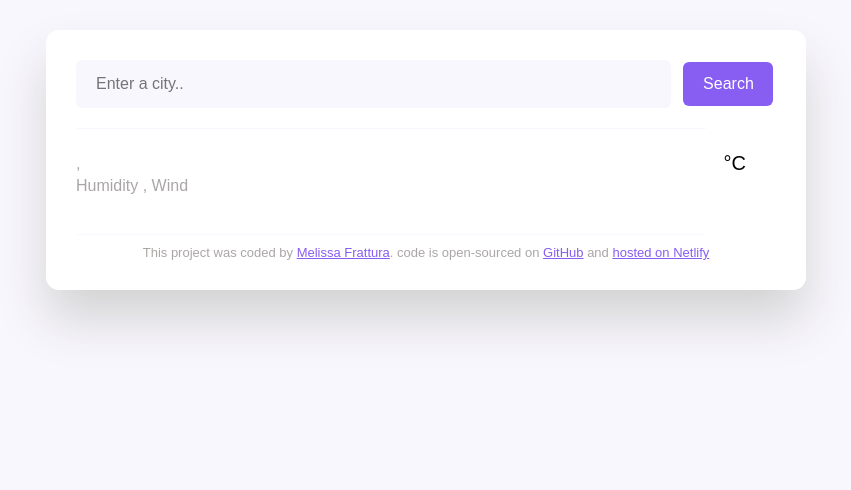
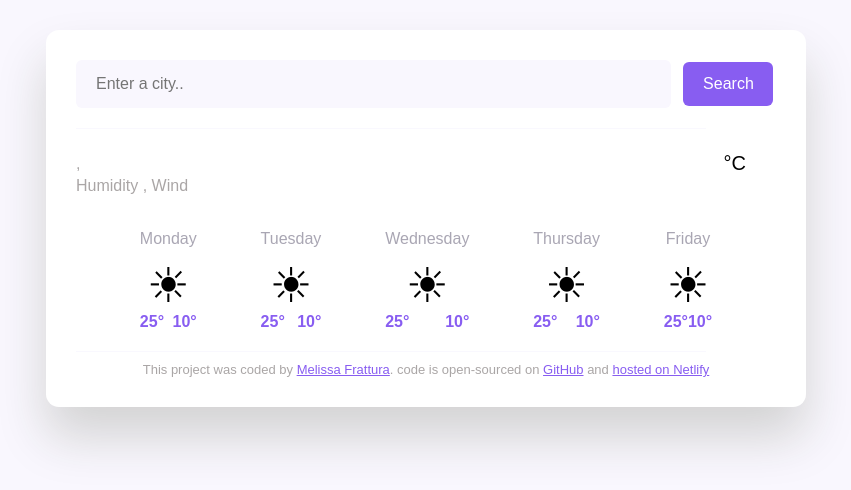
Before and after one commit to mfrattura/myWeatherApplication, a plain HTML site: page index.html in a window 1280 px wide. Shown: the whole page, without its empty margins (214-1065 px from the left). Drawn offline with nearby package versions, Linux system fonts and the light colour scheme; no server answers; a web font is replaced by a local one.

Commit message:
forecast HTML/CSS
added forecast style/html

```diff
--- a/index.html
+++ b/index.html
@@ -47,28 +47,48 @@
             <div class="weather-unit" id="unit">°C</div>
           </div>
         </div>
-        <!-- <div class="weather-forecast">
-          <div>
-            <span>Monday</span>
-            <span>☀</span>
-            <span>25°C</span>
+        <div class="weather-forecast">
+          <div class="forecast-day">
+            <div class="forecast-date">Monday</div>
+            <div class="forecast-icon">☀</div>
+            <div class="forecast-temps">
+              <div>25°</div>
+              <div>10°</div>
+            </div>
           </div>
-          <div>
-            <span>Tuesday</span>
-            <span>☀</span>
-            <span>25°C</span>
+          <div class="forecast-day">
+            <div class="forecast-date">Tuesday</div>
+            <div class="forecast-icon">☀</div>
+            <div class="forecast-temps">
+              <div>25°</div>
+              <div>10°</div>
+            </div>
           </div>
-          <div>
-            <span>Wednesday</span>
-            <span>☀</span>
-            <span>25°C</span>
+          <div class="forecast-day">
+            <div class="forecast-date">Wednesday</div>
+            <div class="forecast-icon">☀</div>
+            <div class="forecast-temps">
+              <div>25°</div>
+              <div>10°</div>
+            </div>
           </div>
-          <div>
-            <span>Thursday</span>
-            <span>☀</span>
-            <span>25°C</span>
+          <div class="forecast-day">
+            <div class="forecast-date">Thursday</div>
+            <div class="forecast-icon">☀</div>
+            <div class="forecast-temps">
+              <div>25°</div>
+              <div>10°</div>
+            </div>
           </div>
-        </div> -->
+          <div class="forecast-day">
+            <div class="forecast-date">Friday</div>
+            <div class="forecast-icon">☀</div>
+            <div class="forecast-temps">
+              <div>25°</div>
+              <div>10°</div>
+            </div>
+          </div>
+        </div>
       </main>
       <hr />
       <footer>
--- a/src/style.css
+++ b/src/style.css
@@ -78,17 +78,38 @@ a {
   margin-top: 13px;
 }
 
-.weather-forecast {
-  display: flex;
-  justify-content: space-evenly;
-  padding: 20px;
-}
-
 .wind,
 .humidity {
   line-height: 25px;
   font-weight: 700;
   color: #885df1;
+}
+
+.weather-forecast {
+  display: flex;
+  justify-content: space-evenly;
+  margin-top: 15px;
+}
+
+.forecast-date {
+  text-align: center;
+  color: rgba(39, 33, 66, 0.4);
+  line-height: 20px;
+  margin-bottom: 8px;
+  font-size: 16px;
+}
+
+.forecast-icon {
+  text-align: center;
+  font-size: 48px;
+}
+
+.forecast-temps {
+  text-align: center;
+  display: flex;
+  justify-content: space-between;
+  color: #885df1;
+  font-weight: 600;
 }
 
 footer {
```
